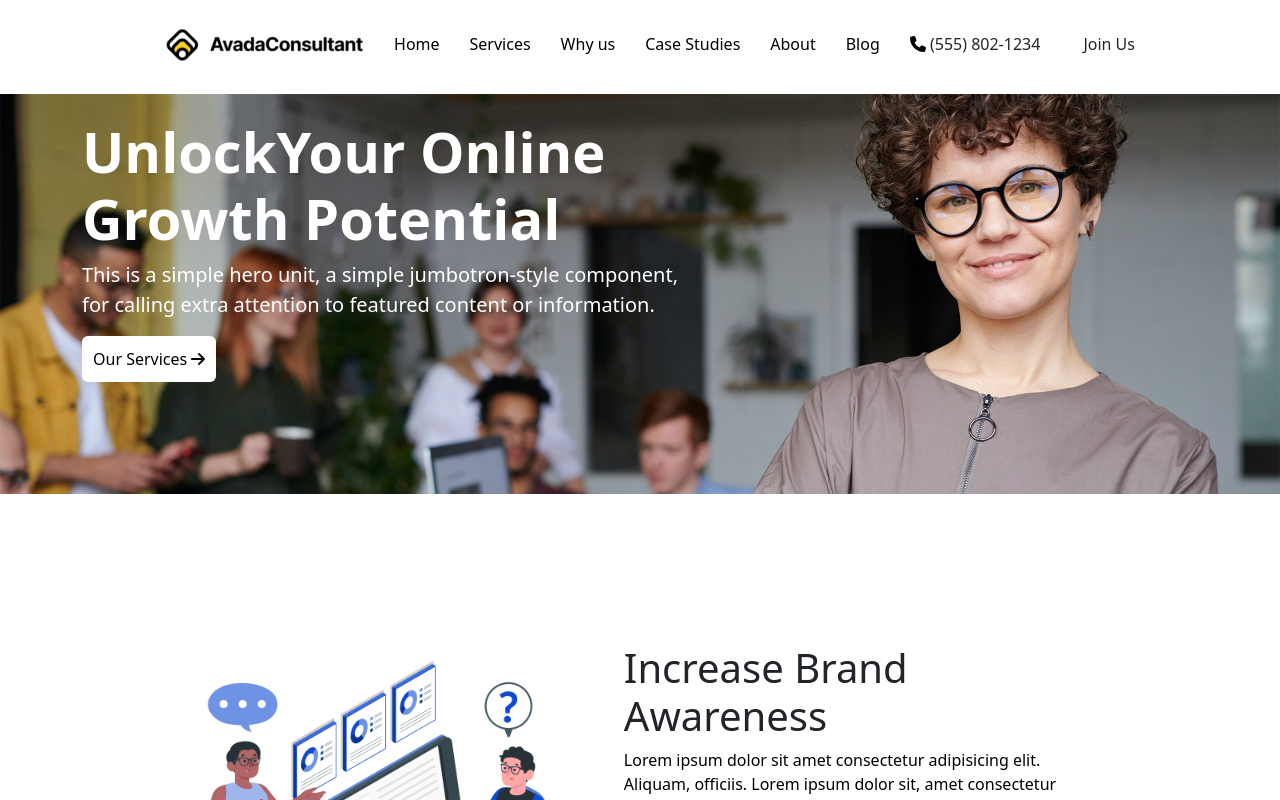
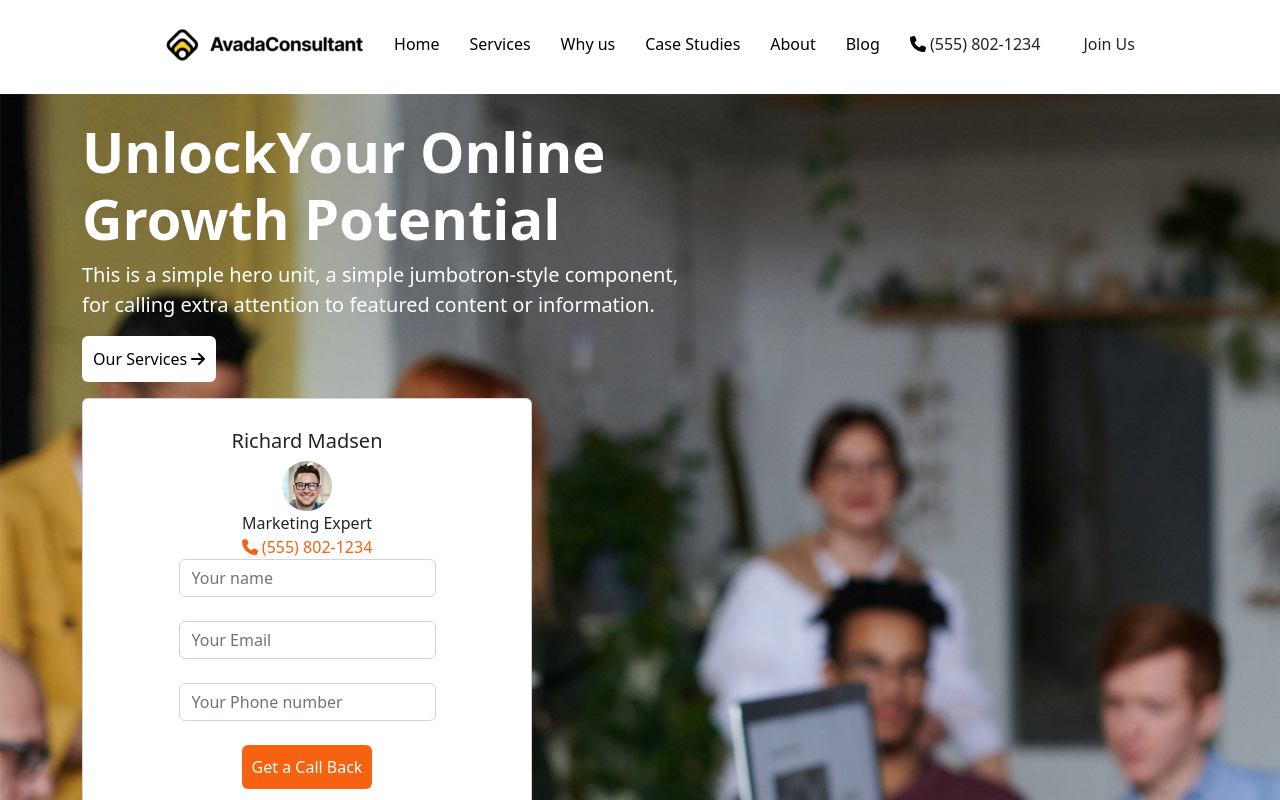
Before and after one commit to AlessioLaudicina/proj-html-vuejs, a Vue app: page / in a window 1280 px wide. Shown: the top 800 px of the page. Built offline with nearby package versions, Linux system fonts and the light colour scheme.

Commit message:
aggiunto contact form a Header e a ContactSection

```diff
--- a/src/App.vue
+++ b/src/App.vue
@@ -7,6 +7,7 @@ import CardsSection from './components/CardsSection.vue';
 import CtaSection from './components/CtaSection.vue';
 import TestimonialSection from './components/TestimonialSection.vue';
 import MarketingSection from './components/MarketingSection.vue';
+import ContactSection from './components/ContactSection.vue';
 import Footer from './components/Footer.vue';
 export default {
   name: 'App',
@@ -19,6 +20,7 @@ export default {
     CtaSection,
     TestimonialSection,
     MarketingSection,
+    ContactSection,
     Footer,
   }
 }
@@ -49,6 +51,7 @@ export default {
     <!-- marketing resources section -->
     <MarketingSection></MarketingSection>
     <!-- contact  section -->
+    <ContactSection></ContactSection>
 
   </main>
 
--- /dev/null
+++ b/src/components/ContactForm.vue
@@ -0,0 +1,53 @@
+<script>
+export default {
+    name: 'ContactForm'
+}
+
+</script>
+
+<template>
+    <div class="card rounded bg-white">
+        <form class="d-flex flex-column justify-content-center align-items-center">
+            <h5 class="text-center">Richard Madsen</h5>
+            <img src="../assets/images/marketing-consultant-expert.jpg" alt="marketing-img" class="rounded-circle">
+            <span class="text-center">Marketing Expert</span>
+            <span class="text-center" style="color: #f76210;">
+                <fa icon="fa-solid fa-phone" />
+                (555) 802-1234
+            </span>
+            <!-- Name input -->
+            <div class="form-outline mb-4">
+                <input type="text" id="form5Example1" class="form-control" placeholder="Your name" />
+            </div>
+
+            <!-- Email input -->
+            <div class="form-outline mb-4">
+                <input type="email" id="form5Example2" class="form-control" placeholder="Your Email" />
+            </div>
+
+            <div class="form-outline mb-4">
+                <input type="email" id="form5Example2" class="form-control" placeholder="Your Phone number" />
+            </div>
+
+
+
+
+            <!-- Submit button -->
+            <button class="orangeBtn rounded">Get a Call Back</button>
+
+        </form>
+
+    </div>
+</template>
+
+<style lang="scss" scooped>
+.card {
+    max-width: 450px;
+    padding: 30px;
+
+    img {
+        max-height: 50px;
+        max-width: 50px;
+    }
+}
+</style>
--- /dev/null
+++ b/src/components/ContactSection.vue
@@ -0,0 +1,45 @@
+<script>
+import ContactForm from './ContactForm.vue';
+export default {
+    name: 'ContactSection',
+    components: {
+        ContactForm,
+    }
+
+}
+
+</script>
+
+<template>
+    <div class="my-container">
+        <div class="d-flex  justify-content-center align-items-center">
+            <div class="title">
+                <h1>Let's Make Things <br>Happen</h1>
+                <span>Lorem ipsum dolor sit amet consectetur adipisicing elit. <br> Sint eos porro quod recusandae
+                    aspernatur
+                    similique?</span>
+            </div>
+            <div class="my-form">
+                <ContactForm></ContactForm>
+
+            </div>
+
+        </div>
+
+
+
+
+    </div>
+</template>
+
+<style lang="scss" scoped>
+@use '../styles/partials/variables' as *;
+
+.my-container {
+    background-color: black;
+    color: white;
+    margin: 0 auto;
+    padding: 50px 0;
+
+}
+</style>
--- a/src/components/HeaderBottom.vue
+++ b/src/components/HeaderBottom.vue
@@ -1,6 +1,10 @@
 <script>
+import ContactForm from './ContactForm.vue';
 export default {
-    name: 'HeaderBottom'
+    name: 'HeaderBottom',
+    components: {
+        ContactForm
+    }
 }
 
 </script>
@@ -20,8 +24,11 @@ export default {
                     <fa icon="fa-solid fa-arrow-right" />
                 </a>
             </p>
+            <ContactForm></ContactForm>
 
         </div>
+
+
 
     </div>
 </template>
--- a/src/styles/partials/variables.scss
+++ b/src/styles/partials/variables.scss
@@ -41,6 +41,6 @@ $starship-material-color: #ece046;
     color: white;
     border: none;
     padding: 10px;
-    max-width: 240px;
+    max-width: 270px;
     max-height: 44px;
 }
```
